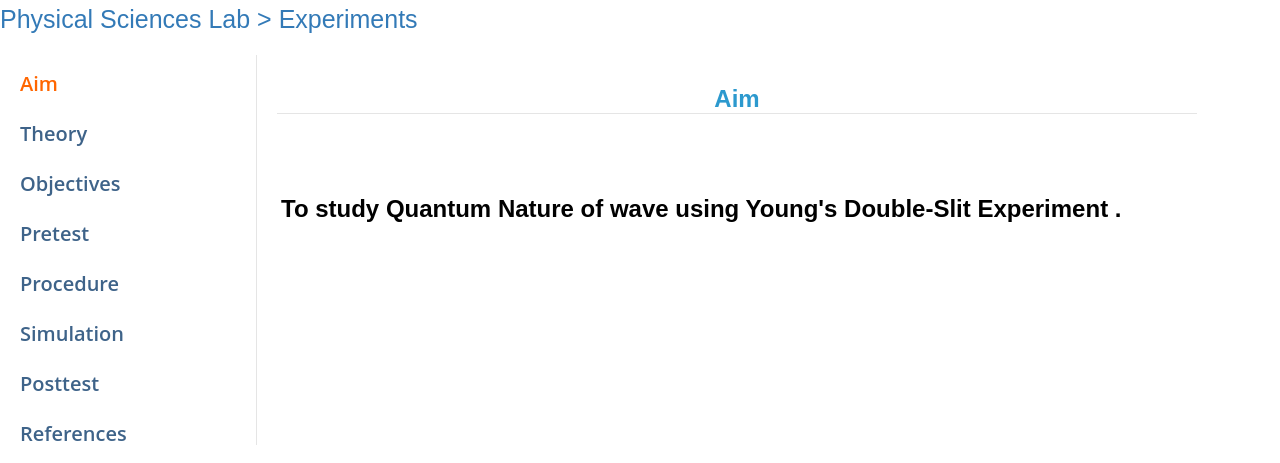
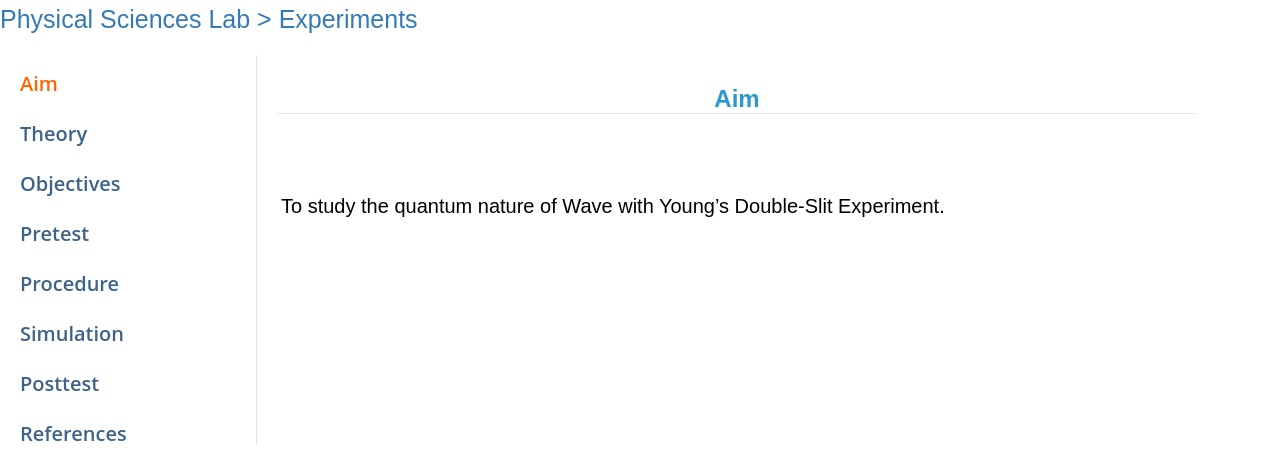
Before and after one commit to srphyvlab/vlab, a Flask app: page /experiments/exp3 in a window 1280 px wide. Shown: the part 105-568 px from the top of the page. Run offline with Flask 2, Linux system fonts and the light colour scheme.

Commit message:
Update index.html

```diff
--- a/templates/exp3/index.html
+++ b/templates/exp3/index.html
@@ -62,7 +62,7 @@
 			<h1>Aim</h1>
 		</div>
 		<div class="des" id="des">
-			<p><h2>To study Quantum Nature of wave using Young's Double-Slit Experiment .</h2></p>
+			<p>To study the quantum nature of Wave with Young’s Double-Slit Experiment.</p>
 
 		</div>
 		</main>
```
